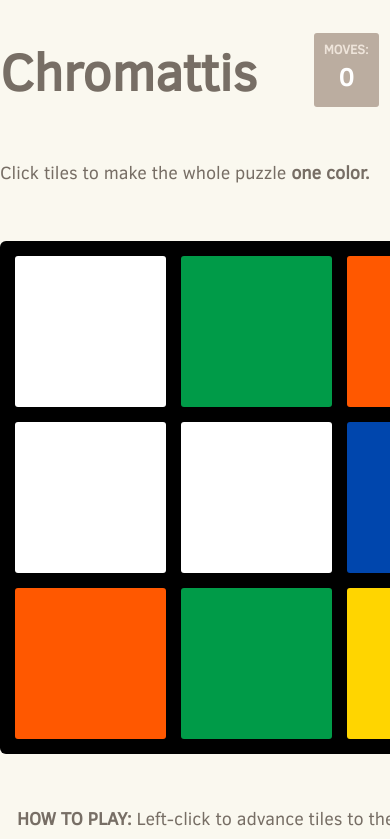
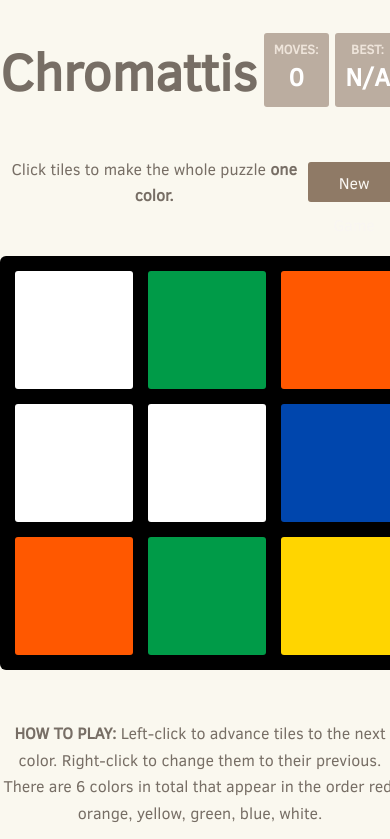
Before and after one commit to CaptainStack/chromattis, a React (Create React App) app: page / in a window 390 px wide. Shown: the top 839 px of the page. Built offline with nearby package versions, Linux system fonts and the light colour scheme.

Commit message:
Add mobile responsiveness.

```diff
--- a/src/styles/App.css
+++ b/src/styles/App.css
@@ -1,11 +1,5 @@
 .App {
   text-align: center;
-}
-
-header {
-  background-color: #222;
-  padding: 20px;
-  color: white;
 }
 
 .main-container {
@@ -93,3 +87,10 @@ h1 {
   font-family: "Clear Sans";
   src: url('./ClearSans-Regular.ttf');
 }
+
+@media (max-width: 500px) {
+  .main-container {
+    font-size: medium;
+    width: 400px;
+  }
+}
--- a/src/styles/Game.css
+++ b/src/styles/Game.css
@@ -30,3 +30,13 @@
 .victory-share {
   width: 60%;
 }
+
+@media (max-width: 500px) {
+  .Game {
+    width: 400px;
+  }
+  .victory-modal {
+    width: 383px;
+    height: 383px;
+  }
+}
--- a/src/styles/Tile.css
+++ b/src/styles/Tile.css
@@ -6,3 +6,10 @@
   width: 151px;
   height: 151px;
 }
+
+@media (max-width: 500px) {
+  .Tile {
+    width: 118px;
+    height: 118px;
+  }
+}
```
